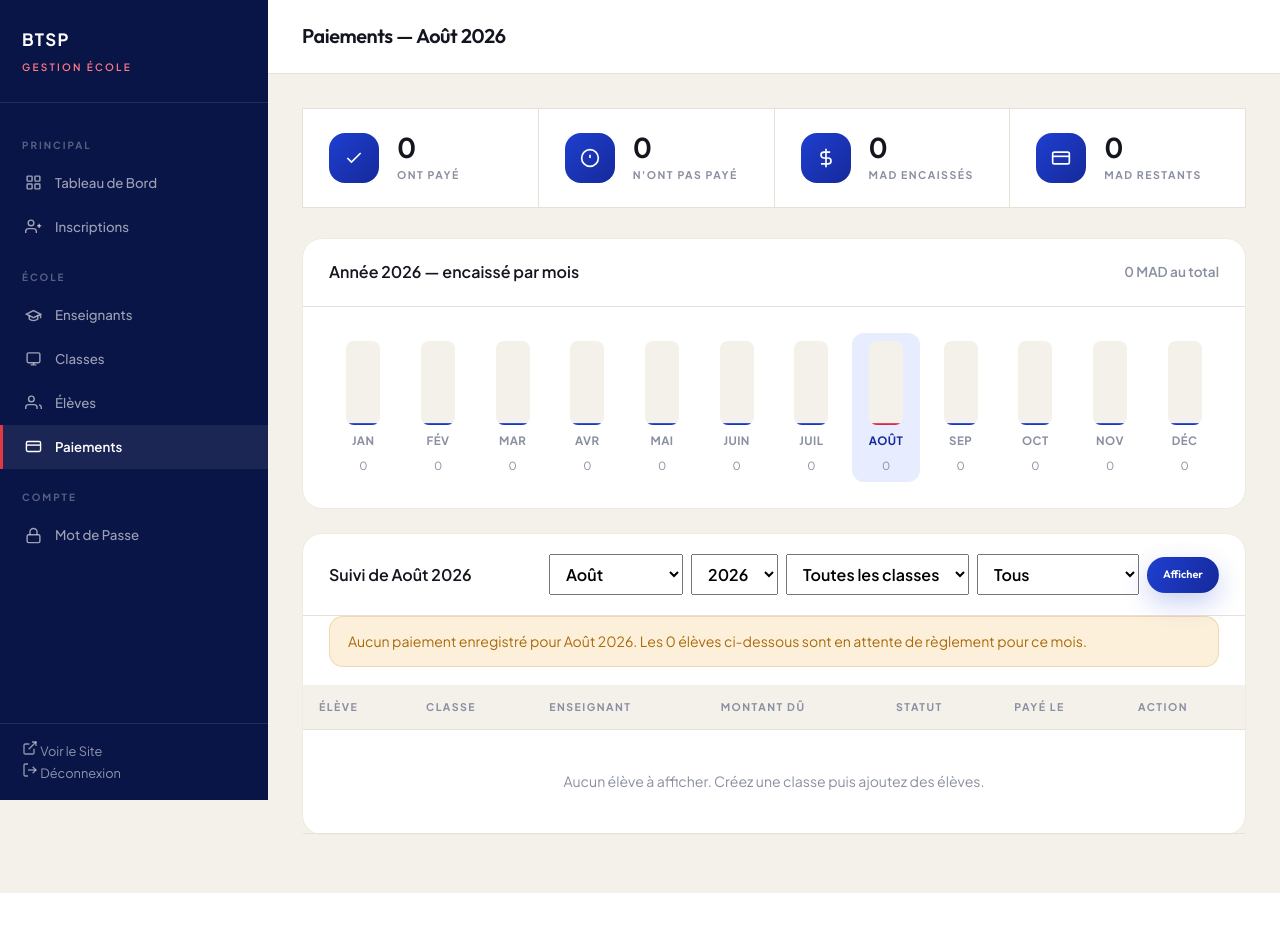
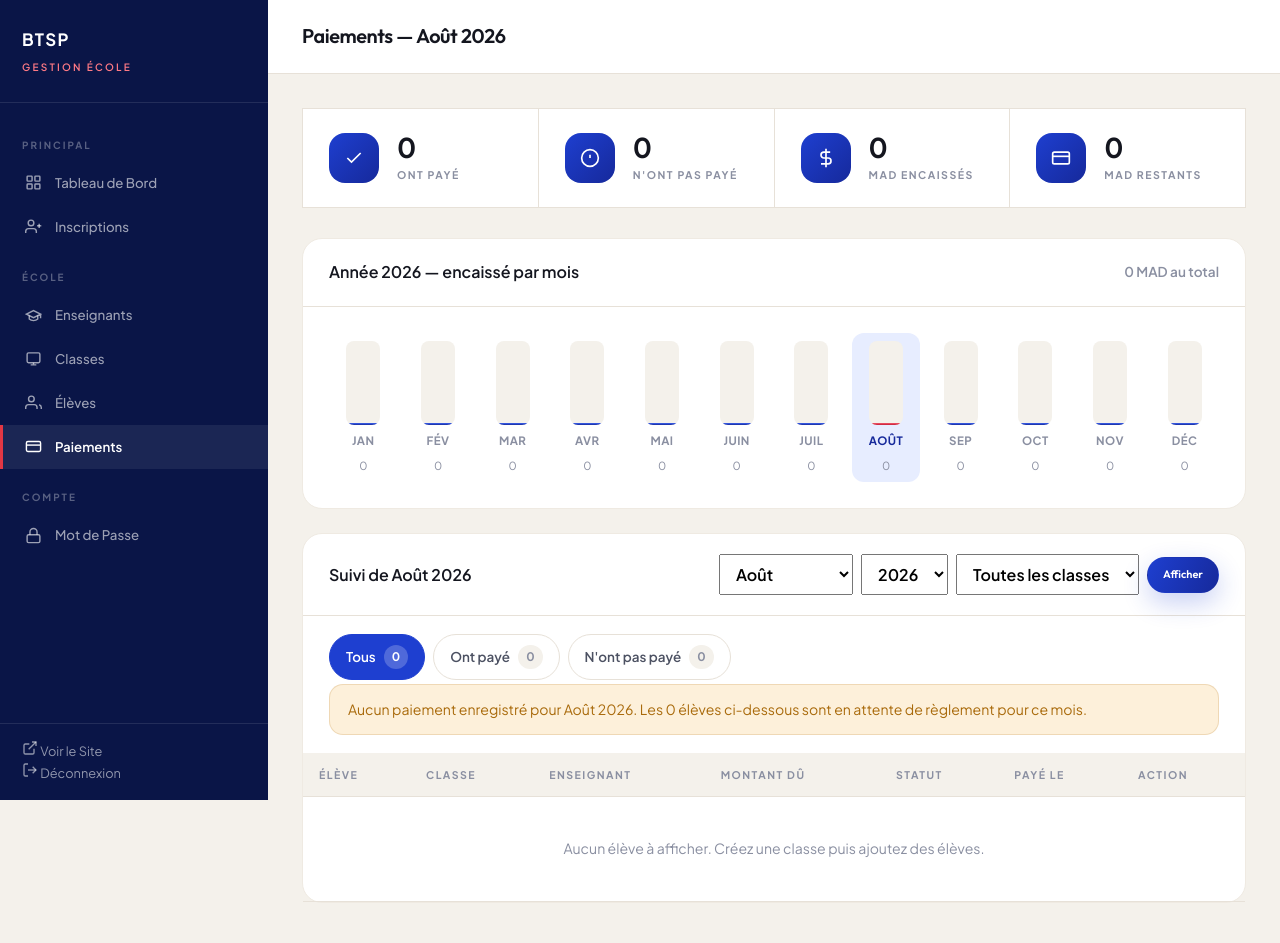
Before and after one commit to MLASSA1/btsp-ecole-badar, a Flask app: page /admin/paiements in a window 1280 px wide. Shown: the top 943 px of the page. Before the commit the page ends 893 px from the top, so only its background shows below. Run offline with Flask 3, Linux system fonts and the light colour scheme; the visitor is signed in with stand-in values (Sample User, id 1); data that the repository does not hold is empty; parts of the project's set-up code (start-up, migrations or seed data) failed here and were passed over; some libraries are stand-ins or nearby versions.

Commit message:
Split paid from unpaid, and let the payment date be corrected
Separating who has paid from who has not is the daily question this board
answers, but it was a value buried in a dropdown next to three other filters.
It is now a row of buttons carrying the month's counts, so the split is one
click and the size of each group is visible without choosing anything.

The counters and totals are computed before that filter is applied. Narrowing
the list to one group used to narrow the totals with it, so opening "Ont payé"
reported a different amount collected than the month actually took.

Families do not always pay on the official date, and the date could not be
set: paid_on was written from an unvalidated form field no screen exposed, so
every payment was stamped with the day it was keyed in. Both states now carry
a date picker — the amount and date of a recorded payment can be corrected in
place, and a late payment can be entered on the day the money arrived. The
value reaches the receipt handed to the family, so a typed date is checked and
anything unparseable falls back to today rather than being stored.

The cancel button needed its own field name: a second input called "action"
sits behind the hidden one and only the first is read, so "Annuler" would have
silently re-saved the payment instead of removing it.

Co-Authored-By: Claude Opus 5 <noreply@anthropic.com>

```diff
--- a/admin/templates/admin/payments.html
+++ b/admin/templates/admin/payments.html
@@ -87,13 +87,26 @@
         <option value="{{ c.id }}" {% if class_filter == c.id %}selected{% endif %}>{{ c.name }}</option>
         {% endfor %}
       </select>
-      <select name="status" onchange="this.form.submit()" style="width:auto;padding:8px 12px">
-        <option value="">Tous</option>
-        <option value="paid" {% if status_filter == 'paid' %}selected{% endif %}>Ont payé</option>
-        <option value="unpaid" {% if status_filter == 'unpaid' %}selected{% endif %}>N'ont pas payé</option>
-      </select>
       <button type="submit" class="btn btn-sm btn-primary">Afficher</button>
     </form>
+  </div>
+
+  <div class="pay-tabs">
+    {# Separating those who paid from those who have not is the daily question
+       this page answers, so it is a row of buttons rather than a value hidden
+       in a dropdown. The counts come from the whole month, not the filter. #}
+    <a href="{{ url_for('admin_payments', year=year, month=month, class_id=class_filter or None) }}"
+       class="pay-tab{% if not status_filter %} is-active{% endif %}">
+      Tous <span class="pay-tab-count">{{ tab_counts[''] }}</span>
+    </a>
+    <a href="{{ url_for('admin_payments', year=year, month=month, class_id=class_filter or None, status='paid') }}"
+       class="pay-tab pay-tab-paid{% if status_filter == 'paid' %} is-active{% endif %}">
+      Ont payé <span class="pay-tab-count">{{ tab_counts['paid'] }}</span>
+    </a>
+    <a href="{{ url_for('admin_payments', year=year, month=month, class_id=class_filter or None, status='unpaid') }}"
+       class="pay-tab pay-tab-unpaid{% if status_filter == 'unpaid' %} is-active{% endif %}">
+      N'ont pas payé <span class="pay-tab-count">{{ tab_counts['unpaid'] }}</span>
+    </a>
   </div>
 
   {% if paid_count == 0 %}
@@ -155,15 +168,27 @@
               <input type="hidden" name="month" value="{{ month }}">
               <input type="hidden" name="class_id_filter" value="{{ class_filter or '' }}">
               <input type="hidden" name="status_filter" value="{{ status_filter or '' }}">
+              {# A family that pays late should be recorded on the day the money
+                 arrived, not the day it was keyed in, so the date is editable
+                 in both states and follows through to the receipt. #}
               {% if p.paid %}
-                <input type="hidden" name="action" value="unpaid">
+                <input type="hidden" name="action" value="paid">
+                <input type="number" name="amount" value="{{ '%.0f'|format(p.row.paid_amount or p.due) }}"
+                       min="0" step="50" style="width:92px;padding:8px 10px" aria-label="Montant">
+                <input type="date" name="paid_on" value="{{ p.row.paid_on or today }}"
+                       style="width:148px;padding:8px 10px" aria-label="Date de paiement">
+                <button type="submit" class="btn btn-sm btn-primary">Enregistrer</button>
                 <a href="{{ url_for('admin_payment_receipt', student_id=s.id, year=year, month=month) }}"
-                   class="btn btn-sm btn-primary" target="_blank" rel="noopener">Reçu</a>
-                <button type="submit" class="btn btn-sm">Annuler</button>
+                   class="btn btn-sm" target="_blank" rel="noopener">Reçu</a>
+                {# A second field named "action" would lose to the hidden one above,
+                   because only the first value is read. Use its own name. #}
+                <button type="submit" name="cancel_payment" value="1" class="btn btn-sm">Annuler</button>
               {% else %}
                 <input type="hidden" name="action" value="paid">
                 <input type="number" name="amount" value="{{ '%.0f'|format(p.due) }}" min="0" step="50"
-                       style="width:100px;padding:8px 10px" aria-label="Montant">
+                       style="width:92px;padding:8px 10px" aria-label="Montant">
+                <input type="date" name="paid_on" value="{{ today }}"
+                       style="width:148px;padding:8px 10px" aria-label="Date de paiement">
                 <button type="submit" class="btn btn-sm btn-success">Payé</button>
               {% endif %}
             </form>
--- a/app.css
+++ b/app.css
@@ -775,3 +775,34 @@ td form.flex { flex-wrap: wrap; }
 @media (max-width: 680px) {
   .month-empty, .month-note { margin: 0 20px 14px; }
 }
+
+/* ---------- Paid / unpaid split on the payments board ---------- */
+.pay-tabs {
+  display: flex; flex-wrap: wrap; gap: 8px;
+  padding: 18px 26px 4px;
+}
+.pay-tab {
+  display: inline-flex; align-items: center; gap: 8px;
+  padding: 10px 16px;
+  border: 1px solid var(--border);
+  border-radius: 999px;
+  font-size: 0.84rem; font-weight: 600;
+  color: var(--ink-soft);
+  background: var(--white);
+  transition: all var(--transition);
+}
+.pay-tab:hover { border-color: var(--blue-600); color: var(--blue-700); }
+.pay-tab-count {
+  font-size: 0.74rem; font-weight: 700;
+  padding: 2px 8px; border-radius: 999px;
+  background: var(--surface-2); color: var(--ink-muted);
+}
+.pay-tab.is-active { background: var(--blue-600); border-color: var(--blue-600); color: var(--white); }
+.pay-tab.is-active .pay-tab-count { background: rgba(255,255,255,0.22); color: var(--white); }
+.pay-tab-paid.is-active { background: var(--success); border-color: var(--success); }
+.pay-tab-unpaid.is-active { background: var(--danger); border-color: var(--danger); }
+
+@media (max-width: 680px) {
+  .pay-tabs { padding: 16px 20px 4px; }
+  .pay-tab { flex: 1 1 auto; justify-content: center; }
+}
--- a/app.py
+++ b/app.py
@@ -5,7 +5,7 @@ import secrets
 import time
 import shutil
 import uuid
-from datetime import date, timedelta
+from datetime import date, datetime, timedelta
 from functools import wraps
 from werkzeug.security import generate_password_hash as _generate_password_hash
 from werkzeug.security import check_password_hash
@@ -983,6 +983,24 @@ def password_problem(password, confirm=None):
     return None
 
 
+def clean_pay_date(value, fallback=None):
+    """Accept a hand-typed YYYY-MM-DD, or fall back.
+
+    The field exists so a late payment can carry the day it actually arrived
+    rather than the day it was keyed in. It reaches the receipt, so a typo
+    would print on something handed to a family.
+    """
+    text = (value or "").strip()
+    if text:
+        try:
+            parsed = datetime.strptime(text, "%Y-%m-%d").date()
+        except ValueError:
+            parsed = None
+        if parsed and 2000 <= parsed.year <= 2100:
+            return parsed.isoformat()
+    return fallback or date.today().isoformat()
+
+
 def enrolled_by(enrolled_on, year, month):
     """Was this pupil already enrolled during the given month?
 
@@ -3473,7 +3491,11 @@ def admin_payments():
     rows = db.execute(sql, tuple(params)).fetchall()
 
     # A pupil's own fee overrides the class fee when it is set.
-    pupils = []
+    # Build the month's full list first. The counters and the totals describe
+    # the whole month, so they must not change when the list below is narrowed
+    # to one group — a filtered view that also rewrites the totals tells you
+    # the month collected less than it did.
+    everyone = []
     skipped_before_enrolment = 0
     for r in rows:
         due = r["student_fee"] or r["class_fee"] or 0
@@ -3486,15 +3508,23 @@ def admin_payments():
         if not paid and not enrolled_by(r["enrolled_on"], year, month):
             skipped_before_enrolment += 1
             continue
-        if status_filter == "paid" and not paid:
-            continue
-        if status_filter == "unpaid" and paid:
-            continue
-        pupils.append({"row": r, "due": due, "paid": paid})
-
-    total_due = sum(p["due"] for p in pupils)
-    total_collected = sum((p["row"]["paid_amount"] or 0) for p in pupils if p["paid"])
-    paid_count = sum(1 for p in pupils if p["paid"])
+        everyone.append({"row": r, "due": due, "paid": paid})
+
+    total_due = sum(p["due"] for p in everyone)
+    total_collected = sum((p["row"]["paid_amount"] or 0) for p in everyone if p["paid"])
+    paid_count = sum(1 for p in everyone if p["paid"])
+    tab_counts = {
+        "": len(everyone),
+        "paid": paid_count,
+        "unpaid": len(everyone) - paid_count,
+    }
+
+    if status_filter == "paid":
+        pupils = [p for p in everyone if p["paid"]]
+    elif status_filter == "unpaid":
+        pupils = [p for p in everyone if not p["paid"]]
+    else:
+        pupils = everyone
 
     # A strip of the whole year, so it is obvious which month is on screen and
     # how it compares. The table below always lists every pupil — that is the
@@ -3535,7 +3565,9 @@ def admin_payments():
         total_due=total_due,
         total_collected=total_collected,
         paid_count=paid_count,
-        unpaid_count=len(pupils) - paid_count,
+        unpaid_count=len(everyone) - paid_count,
+        tab_counts=tab_counts,
+        today=date.today().isoformat(),
         month_overview=month_overview,
         year_total=year_total,
         skipped_before_enrolment=skipped_before_enrolment,
@@ -3591,6 +3623,10 @@ def admin_payment_mark():
     year = request.form.get("year", type=int)
     month = request.form.get("month", type=int)
     action = request.form.get("action", "paid")
+    # The row form posts action=paid and carries a separate cancel button, so a
+    # click on "Annuler" is not lost behind the hidden field.
+    if request.form.get("cancel_payment"):
+        action = "unpaid"
 
     if not (student_id and year and month):
         abort(400)
@@ -3636,7 +3672,7 @@ def admin_payment_mark():
                 amount,
                 "paid",
                 request.form.get("method", "").strip(),
-                request.form.get("paid_on", "").strip() or date.today().isoformat(),
+                clean_pay_date(request.form.get("paid_on")),
             ),
         )
     db.commit()
```
